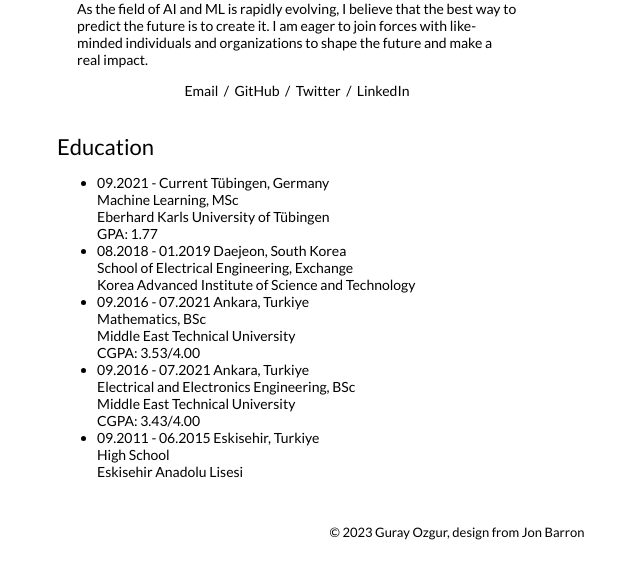
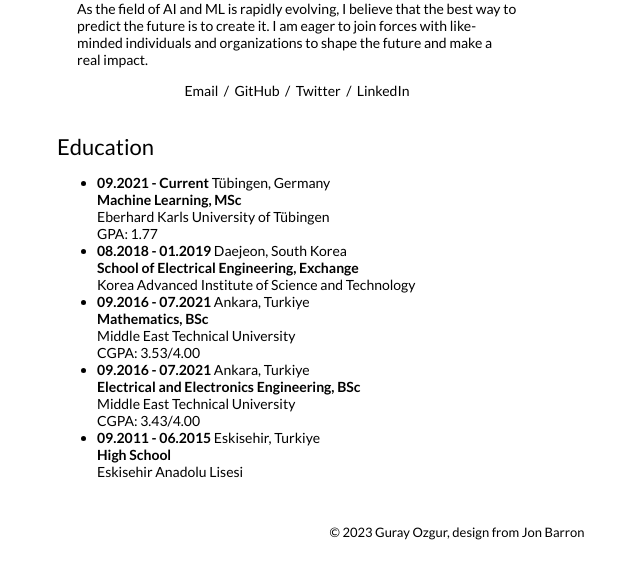
Before and after one commit to gurayozgur/gurayozgur.github.io, a Jekyll site: the page built from _posts/2019-06-02-venue.markdown, in a window 1280 px wide, cut to the strip 426-987 px from the top of the page. Shown: the whole strip, without its empty margins (183-823 px from the left). Built offline with Jekyll 4.4.1, drawn with Linux system fonts in a browser that asks for light colours; nearby versions of some CDN libraries.

```diff
--- a/_layouts/default.html
+++ b/_layouts/default.html
@@ -51,14 +51,12 @@
             </td>
           </tr>
         </table>
-
-
         <h2>Education</h2>
 <ul>
   <li>
-    09.2021 - Current Tübingen, Germany
+    <strong>09.2021 - Current</strong> Tübingen, Germany
     <br>
-    <a href="https://uni-tuebingen.de/fakultaeten/mathematisch-naturwissenschaftliche-fakultaet/fachbereiche/informatik/studium/studiengaenge/machine-learning/"> Machine Learning, MSc</a>
+    <a href="https://uni-tuebingen.de/fakultaeten/mathematisch-naturwissenschaftliche-fakultaet/fachbereiche/informatik/studium/studiengaenge/machine-learning/"><strong> Machine Learning, MSc</strong></a>
     <br>
     <a href="https://uni-tuebingen.de/">Eberhard Karls University of Tübingen</a>
 
@@ -66,35 +64,35 @@
     GPA: 1.77
   </li>
   <li>
-    08.2018 - 01.2019 Daejeon, South Korea
+    <strong>08.2018 - 01.2019</strong> Daejeon, South Korea
     <br>
-    <a href="https://ee.kaist.ac.kr/en/">School of Electrical Engineering, Exchange</a>
+    <a href="https://ee.kaist.ac.kr/en/"><strong>School of Electrical Engineering, Exchange</strong></a>
     <br>
     <a href="https://www.kaist.ac.kr/en/">Korea Advanced Institute of Science and Technology</a>
     <br>
   </li>
   <li>
-    09.2016 - 07.2021 Ankara, Turkiye
+    <strong>09.2016 - 07.2021</strong> Ankara, Turkiye
     <br>
-    <a href="https://math.metu.edu.tr/">Mathematics, BSc</a>
+    <a href="https://math.metu.edu.tr/"><strong>Mathematics, BSc</strong></a>
     <br>
     <a href="https://www.metu.edu.tr/">Middle East Technical University</a>
     <br>
     CGPA: 3.53/4.00
   </li>
   <li>
-    09.2016 - 07.2021 Ankara, Turkiye
+    <strong>09.2016 - 07.2021</strong> Ankara, Turkiye
     <br>
-    <a href="https://eee.metu.edu.tr/">Electrical and Electronics Engineering, BSc</a>
+    <a href="https://eee.metu.edu.tr/"><strong>Electrical and Electronics Engineering, BSc</strong></a>
     <br>
     <a href="https://www.metu.edu.tr/">Middle East Technical University</a>
     <br>
     CGPA: 3.43/4.00
   </li>
   <li>
-    09.2011 - 06.2015 Eskisehir, Turkiye
+    <strong>09.2011 - 06.2015</strong> Eskisehir, Turkiye
     <br>
-    High School
+    <strong>High School</strong>
     <br>
     <a href="https://eskisehiranadolulisesi.meb.k12.tr/">Eskisehir Anadolu Lisesi</a>
   </li>
```
